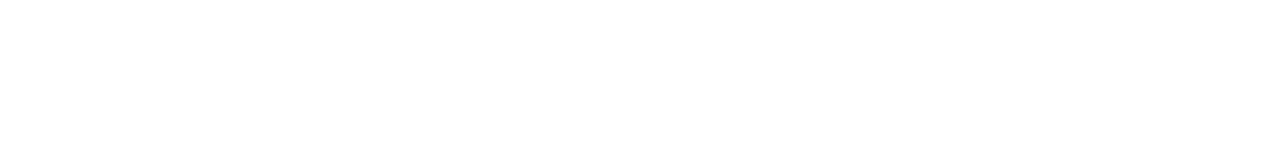
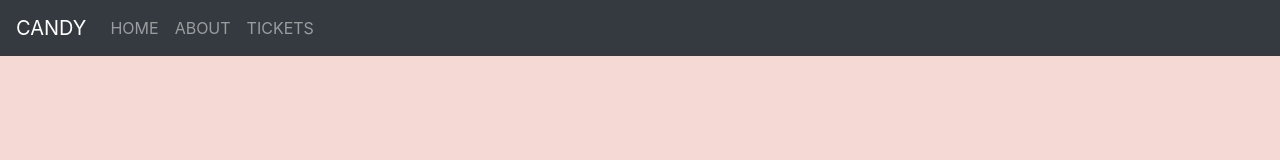
Before and after one commit to HumbertoGarciaJr/Practice-MuseumOfCandyWebApp, a plain HTML site: page Starter/index.html in a window 1280 px wide. Drawn offline with nearby package versions, Linux system fonts and the light colour scheme.

Commit message:
Continue 'app' & 'index' files. Work on background selector and change the background in 'app' css file. Add a navbar class with the id of "mainNavbar" in 'index' html file. Work on navbar and add a navbar-brand class with title as "CANDY". Work on navbar and add a button class with navbar hamburger toggle icon. Work on navbar and add nav-items with id of "navLinks", collapsing with navbar hamburger toggler icon.

```diff
--- a/Starter/app.css
+++ b/Starter/app.css
@@ -0,0 +1,3 @@
+body {
+    background: #f5d9d5;
+}
--- a/Starter/index.html
+++ b/Starter/index.html
@@ -1,5 +1,6 @@
 <!doctype html>
 <html lang="en">
+
 <head>
   <!-- Required meta tags -->
   <meta charset="utf-8">
@@ -9,7 +10,8 @@
   <link href="https://fonts.googleapis.com/css?family=Nunito:200,300,400,700" rel="stylesheet">
 
   <!-- Bootstrap CSS -->
-    <link rel="stylesheet" href="https://stackpath.bootstrapcdn.com/bootstrap/4.1.3/css/bootstrap.min.css" integrity="sha384-MCw98/SFnGE8fJT3GXwEOngsV7Zt27NXFoaoApmYm81iuXoPkFOJwJ8ERdknLPMO" crossorigin="anonymous">
+  <link rel="stylesheet" href="https://stackpath.bootstrapcdn.com/bootstrap/4.1.3/css/bootstrap.min.css"
+    integrity="sha384-MCw98/SFnGE8fJT3GXwEOngsV7Zt27NXFoaoApmYm81iuXoPkFOJwJ8ERdknLPMO" crossorigin="anonymous">
 
   <!-- Custom CSS -->
   <link rel="stylesheet" href="app.css">
@@ -18,11 +20,37 @@
 </head>
 
 <body>
+  <nav id="mainNavbar" class="navbar navbar-dark bg-dark navbar-expand-md">
+    <a href="#" class="navbar-brand">CANDY</a>
+    <button class="navbar-toggler" data-toggle="collapse" data-target="#navLinks" aria-label="Toggle navigation">
+      <span class="navbar-toggler-icon"></span>
+    </button>
+    <div class="collapse navbar-collapse" id="navLinks">
+      <ul class="navbar-nav">
+        <li class="nav-item">
+          <a href="" class="nav-link">HOME</a>
+        </li>
+        <li class="nav-item">
+          <a href="" class="nav-link">ABOUT</a>
+        </li>
+        <li class="nav-item">
+          <a href="" class="nav-link">TICKETS</a>
+        </li>
+      </ul>
+    </div>
+  </nav>
   <!-- Optional JavaScript -->
   <!-- jQuery first, then Popper.js, then Bootstrap JS -->
-    <script src="https://code.jquery.com/jquery-3.3.1.slim.min.js" integrity="sha384-q8i/X+965DzO0rT7abK41JStQIAqVgRVzpbzo5smXKp4YfRvH+8abtTE1Pi6jizo" crossorigin="anonymous"></script>
-    <script src="https://cdnjs.cloudflare.com/ajax/libs/popper.js/1.14.3/umd/popper.min.js" integrity="sha384-ZMP7rVo3mIykV+2+9J3UJ46jBk0WLaUAdn689aCwoqbBJiSnjAK/l8WvCWPIPm49" crossorigin="anonymous"></script>
-    <script src="https://stackpath.bootstrapcdn.com/bootstrap/4.1.3/js/bootstrap.min.js" integrity="sha384-ChfqqxuZUCnJSK3+MXmPNIyE6ZbWh2IMqE241rYiqJxyMiZ6OW/JmZQ5stwEULTy" crossorigin="anonymous"></script>
+  <script src="https://code.jquery.com/jquery-3.3.1.slim.min.js"
+    integrity="sha384-q8i/X+965DzO0rT7abK41JStQIAqVgRVzpbzo5smXKp4YfRvH+8abtTE1Pi6jizo"
+    crossorigin="anonymous"></script>
+  <script src="https://cdnjs.cloudflare.com/ajax/libs/popper.js/1.14.3/umd/popper.min.js"
+    integrity="sha384-ZMP7rVo3mIykV+2+9J3UJ46jBk0WLaUAdn689aCwoqbBJiSnjAK/l8WvCWPIPm49"
+    crossorigin="anonymous"></script>
+  <script src="https://stackpath.bootstrapcdn.com/bootstrap/4.1.3/js/bootstrap.min.js"
+    integrity="sha384-ChfqqxuZUCnJSK3+MXmPNIyE6ZbWh2IMqE241rYiqJxyMiZ6OW/JmZQ5stwEULTy"
+    crossorigin="anonymous"></script>
 
 </body>
+
 </html>
```
Lines whose indentation alone changed are shown as unchanged.
